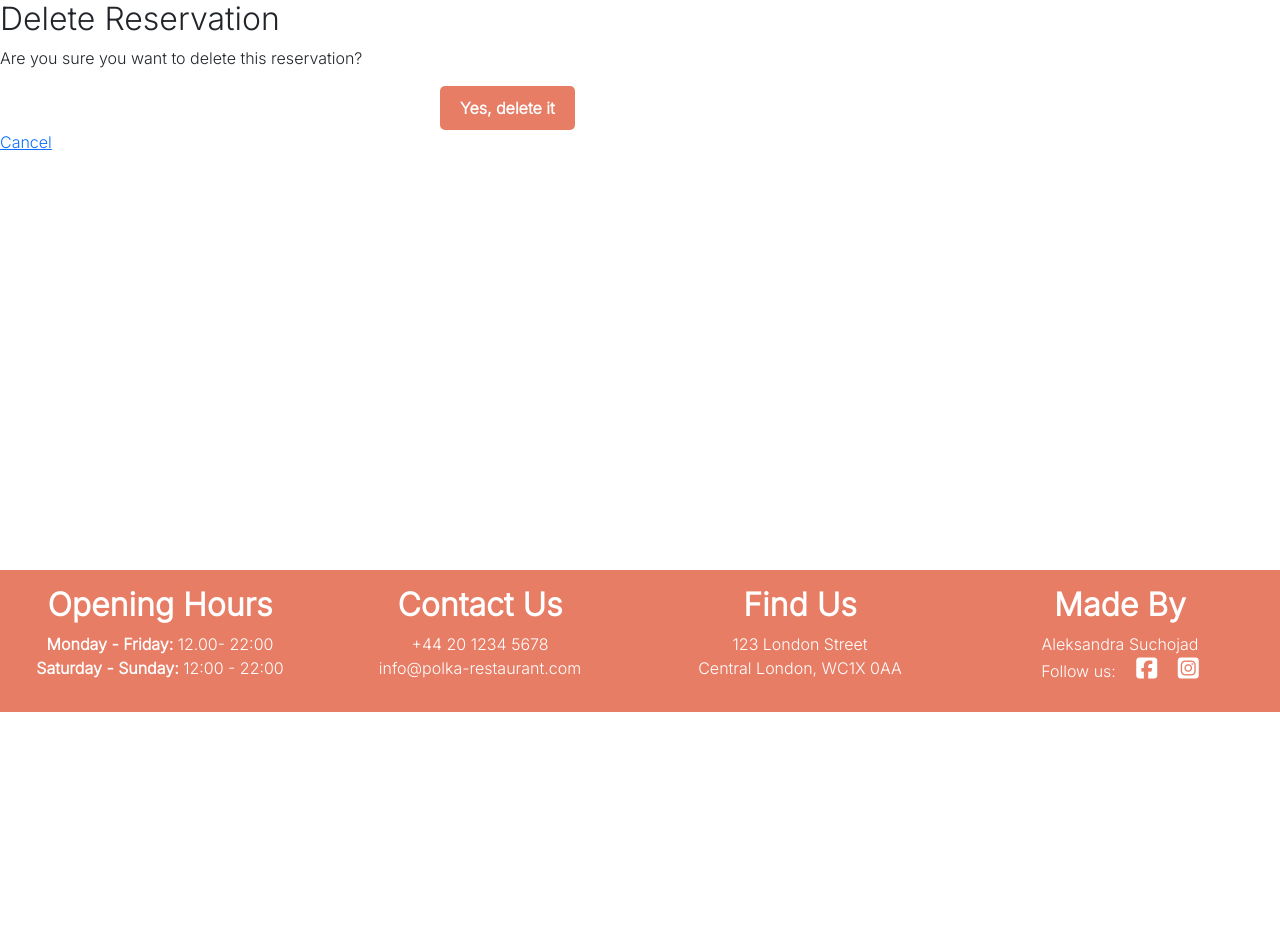
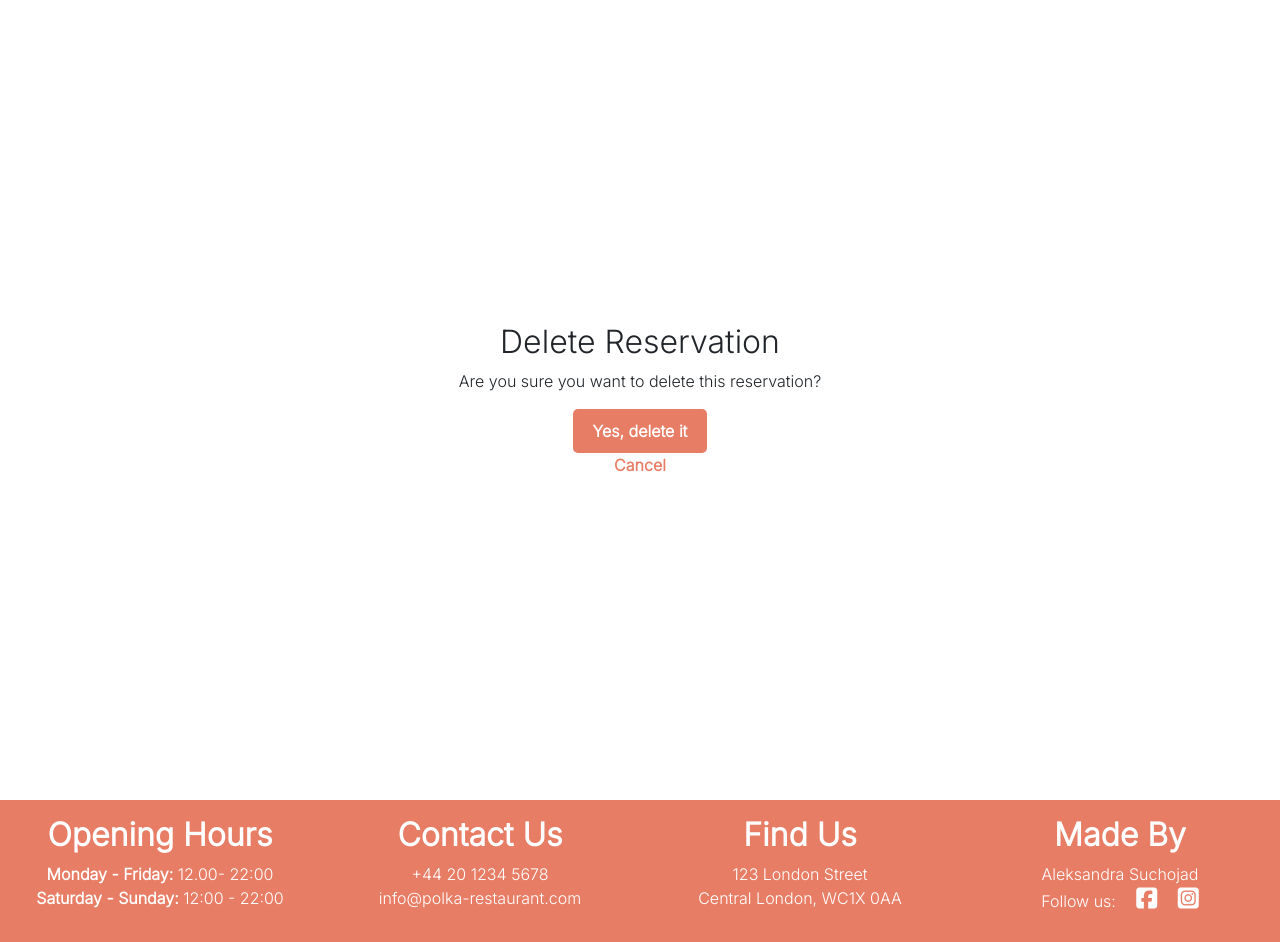
Before and after one commit to aleksandrasucho/polish-restaurant, a Django app: page /delete_reservation/1/ in a window 1280 px wide. Shown: the part 88-1030 px from the top of the page. Before the commit the page ends 800 px from the top, so only its background shows below. Run offline with Django 3.2, Linux system fonts and the light colour scheme; a user stored in the database is signed in; tables that the repository leaves empty hold one stand-in row (values such as "Sample post"); some libraries are stand-ins or nearby versions; some web fonts are replaced.

Commit message:
Add structure and style to delete_reservation template

```diff
--- a/static/css/base.css
+++ b/static/css/base.css
@@ -465,17 +465,17 @@ form a:hover {
 .footer {
     background-color: #e87d66;
     padding: 40px 0;
-    color: white;  /* Set the text color to white */
+    color: white;
 }
 
 .footer-h2,
 .text-white,
 .footer-links {
-    color: white;  /* Set the text color to white for these elements */
+    color: white;
 }
 
 .footer-links i {
-    font-size: 24px;  /* Adjust the size as needed */
+    font-size: 24px;
 }
 
 .information-container {
@@ -501,3 +501,38 @@ form a:hover {
     object-fit: cover;
     height: 100%;
 }
+
+.centered-content {
+    display: flex;
+    flex-direction: column;
+    align-items: center;
+    justify-content: center;
+    min-height: 100vh;
+}
+
+.btn-delete {
+    background-color: #e87d66;
+    color: white;
+    font-weight: 600;
+    border: none;
+    padding: 10px 20px;
+    border-radius: 5px;
+    text-decoration: none;
+    transition: background-color 0.3s ease;
+    cursor: pointer;
+}
+
+.btn-delete:hover {
+    background-color: #a03622;
+}
+
+.btn-cancel {
+    color: #e87d66;
+    font-weight: 600;
+    text-decoration: none;
+    transition: color 0.3s ease;
+}
+
+.btn-cancel:hover {
+    color: #a03622;
+}
--- a/templates/delete_reservation.html
+++ b/templates/delete_reservation.html
@@ -1,12 +1,13 @@
 {% extends "base.html" %}
 {% load static %}
 {% block content %}
-
+<div class="centered-content">
     <h2>Delete Reservation</h2>
     <p>Are you sure you want to delete this reservation?</p>
     <form method="post" action="{% url 'delete_reservation' pk=object.pk %}">
         {% csrf_token %}
         <button type="submit">Yes, delete it</button>
     </form>
-<a href="{% url 'reservation_detail' pk=object.pk %}">Cancel</a>
+    <a href="{% url 'reservation_detail' pk=object.pk %}" class="btn-cancel" >Cancel</a>
+</div>
 {% endblock %}
```
Lines whose indentation alone changed are shown as unchanged.
